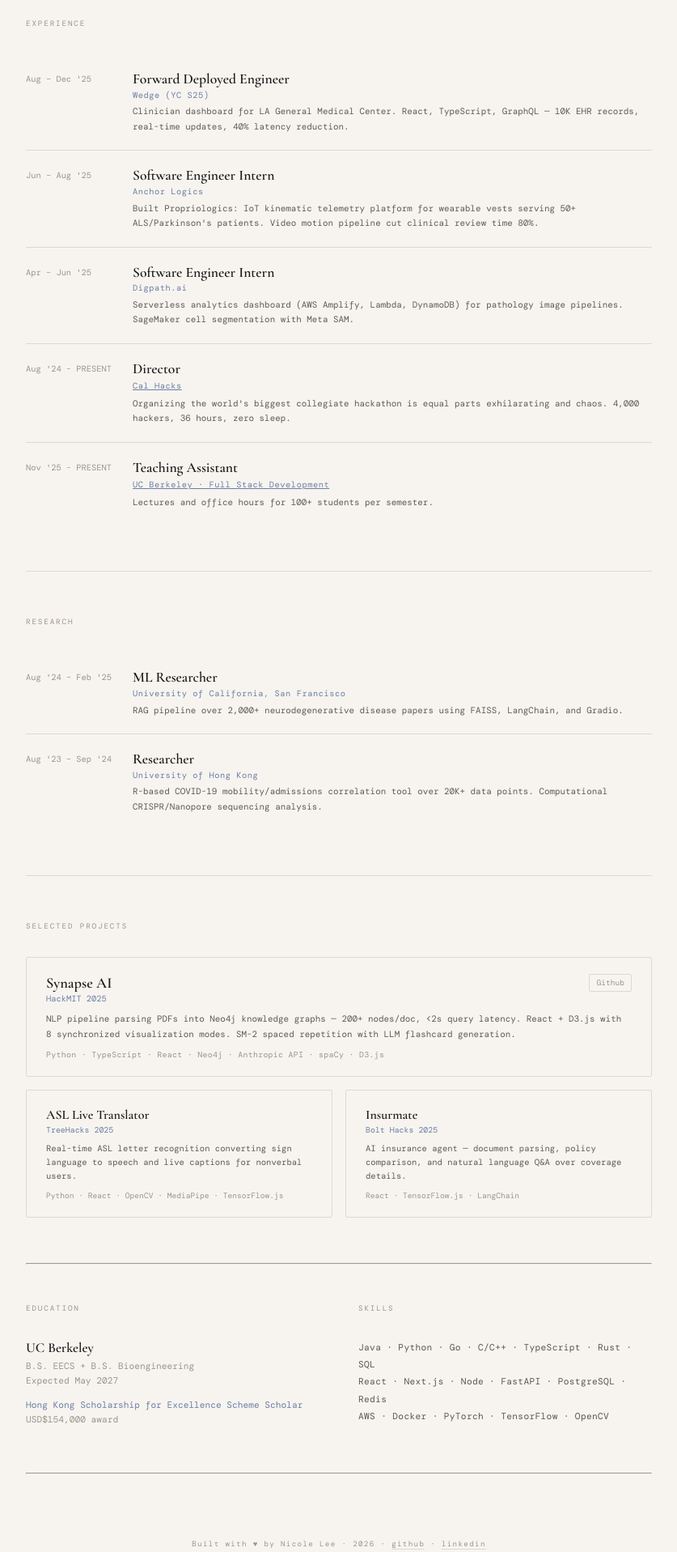
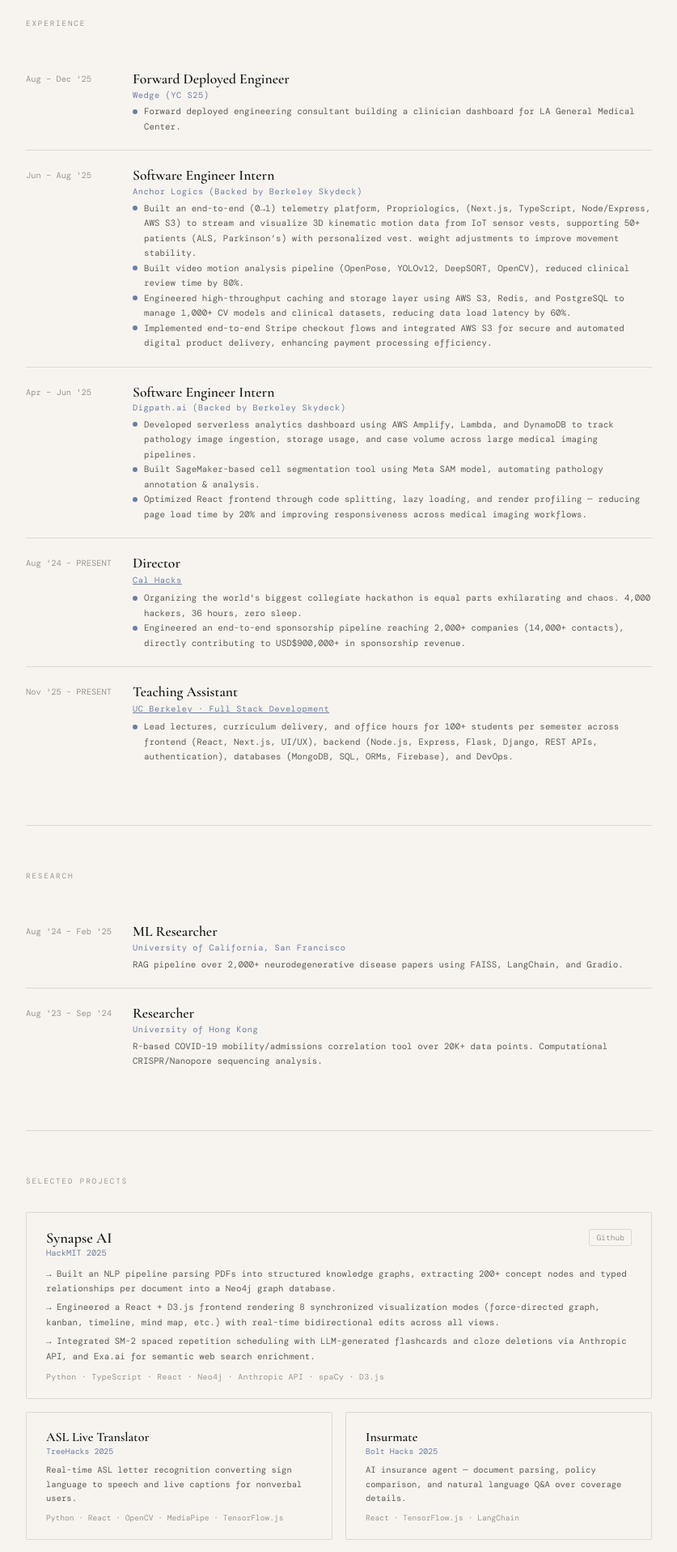
Before and after one commit to nicoleleehy1/nicole-portfolio-2026, a Next.js app: page / in a window 1280 px wide. Shown: the part 880-2797 px from the top of the page at 81% size, without its empty margins (221-1058 px from the left). Built offline with nearby package versions, Linux system fonts and the light colour scheme; a web font is replaced by a local one.

Commit message:
added to experience and projects descriptions

```diff
--- a/src/app/metadata.tsx
+++ b/src/app/metadata.tsx
@@ -10,33 +10,39 @@
     date: "Aug – Dec '25",
     role: "Forward Deployed Engineer",
     co: "Wedge (YC S25)",
-    desc: "Clinician dashboard for LA General Medical Center. React, TypeScript, GraphQL — 10K EHR records, real-time updates, 40% latency reduction.",
+    desc: "Forward deployed engineering consultant building a clinician dashboard for LA General Medical Center.",
   },
   {
     date: "Jun – Aug '25",
     role: "Software Engineer Intern",
-    co: "Anchor Logics",
-    desc: "Built Propriologics: IoT kinematic telemetry platform for wearable vests serving 50+ ALS/Parkinson's patients. Video motion pipeline cut clinical review time 80%.",
+    co: "Anchor Logics (Backed by Berkeley Skydeck)",
+    desc: `Built an end-to-end (0→1) telemetry platform, Propriologics, (Next.js, TypeScript, Node/Express, AWS S3) to stream and visualize 3D kinematic motion data from IoT sensor vests, supporting 50+ patients (ALS, Parkinson’s) with personalized vest. weight adjustments to improve movement stability.
+    Built video motion analysis pipeline (OpenPose, YOLOv12, DeepSORT, OpenCV), reduced clinical review time by 80%.
+    Engineered high-throughput caching and storage layer using AWS S3, Redis, and PostgreSQL to manage 1,000+ CV models and clinical datasets, reducing data load latency by 60%.
+    Implemented end-to-end Stripe checkout flows and integrated AWS S3 for secure and automated digital product delivery, enhancing payment processing efficiency.`,
   },
   {
     date: "Apr – Jun '25",
     role: "Software Engineer Intern",
-    co: "Digpath.ai",
-    desc: "Serverless analytics dashboard (AWS Amplify, Lambda, DynamoDB) for pathology image pipelines. SageMaker cell segmentation with Meta SAM.",
+    co: "Digpath.ai (Backed by Berkeley Skydeck)",
+    desc: `Developed serverless analytics dashboard using AWS Amplify, Lambda, and DynamoDB to track pathology image ingestion, storage usage, and case volume across large medical imaging pipelines.
+    Built SageMaker-based cell segmentation tool using Meta SAM model, automating pathology annotation & analysis.
+    Optimized React frontend through code splitting, lazy loading, and render profiling — reducing page load time by 20% and improving responsiveness across medical imaging workflows.`,
   },
   {
     date: "Aug '24 - PRESENT",
     role: "Director",
     co: "Cal Hacks",
     link: "https://calhacks.io/",
-    desc: "Organizing the world's biggest collegiate hackathon is equal parts exhilarating and chaos. 4,000 hackers, 36 hours, zero sleep.",
+    desc: `Organizing the world's biggest collegiate hackathon is equal parts exhilarating and chaos. 4,000 hackers, 36 hours, zero sleep.
+    Engineered an end-to-end sponsorship pipeline reaching 2,000+ companies (14,000+ contacts), directly contributing to USD$900,000+ in sponsorship revenue.`,
   },
   {
     date: "Nov '25 - PRESENT",
     role: "Teaching Assistant",
     co: "UC Berkeley · Full Stack Development",
     link: "https://fullstackdecal.com/",
-    desc: "Lectures and office hours for 100+ students per semester.",
+    desc: "Lead lectures, curriculum delivery, and office hours for 100+ students per semester across frontend (React, Next.js, UI/UX), backend (Node.js, Express, Flask, Django, REST APIs, authentication), databases (MongoDB, SQL, ORMs, Firebase), and DevOps.",
   },
 ];
 
--- a/src/app/page.tsx
+++ b/src/app/page.tsx
@@ -51,7 +51,7 @@
   return (
     <>
       {/* <style>{CSS}</style> */}
-      <div style={{ background: "", minHeight: "100vh" }}>
+      <div style={{ minHeight: "100vh" }}>
 
         {/* ── STICKY NAV ── */}
         <nav style={{
@@ -81,7 +81,7 @@
           }}>
 
           {/* ── HERO ── */}
-          <div style={{ position: "relative", background: "transparent" }}>
+          <div style={{ position: "relative" }}>
 
             {/* Subtle Grid lines */}
             <div style={{
@@ -239,7 +239,14 @@
                     ) : (
                       <div className="entry-co">{e.co}</div>
                     )}
-                    <div className="entry-desc">{e.desc}</div>
+                    <div className="entry-desc">
+                      {e.desc.split('\n').map((line, j) => (
+                        <div key={j} style={{ display: "flex", alignItems: "flex-start", gap: "0.5rem" }}>
+                          <div className="now-dot" style={{ marginTop: "0.7em", flexShrink: 0 }} />
+                          <span>{line.trim()}</span>
+                        </div>
+                      ))}
+                    </div>
                   </div>
                 </div>
               ))}
@@ -290,7 +297,13 @@
                 </a>
                 </div>
                 <p style={{ fontFamily: "var(--mono)", fontSize: "0.68rem", color: "#5e5c54", lineHeight: 1.7, marginTop: "0.6rem" }}>
-                  NLP pipeline parsing PDFs into Neo4j knowledge graphs — 200+ nodes/doc, &lt;2s query latency. React + D3.js with 8 synchronized visualization modes. SM-2 spaced repetition with LLM flashcard generation.
+                  → Built an NLP pipeline parsing PDFs into structured knowledge graphs, extracting 200+ concept nodes and typed relationships per document into a Neo4j graph database.
+                </p>
+                <p style={{ fontFamily: "var(--mono)", fontSize: "0.68rem", color: "#5e5c54", lineHeight: 1.7, marginTop: "0.3rem" }}>
+                  → Engineered a React + D3.js frontend rendering 8 synchronized visualization modes (force-directed graph, kanban, timeline, mind map, etc.) with real-time bidirectional edits across all views.
+                </p>
+                <p style={{ fontFamily: "var(--mono)", fontSize: "0.68rem", color: "#5e5c54", lineHeight: 1.7, marginTop: "0.3rem" }}>
+                  → Integrated SM-2 spaced repetition scheduling with LLM-generated flashcards and cloze deletions via Anthropic API, and Exa.ai for semantic web search enrichment.
                 </p>
                 <p style={{ fontFamily: "var(--mono)", fontSize: "0.62rem", color: "var(--muted)", marginTop: "0.6rem", letterSpacing: "0.03em" }}>
                   Python · TypeScript · React · Neo4j · Anthropic API · spaCy · D3.js
@@ -350,9 +363,9 @@
               <div style={{ flex: "1 1 260px" }}>
                 <p className="label fade-up d1" style={{ marginBottom: "2rem" }}>Skills</p>
                 <div className="skills-line">
-                  Java · Python · Go · C/C++ · TypeScript · Rust · SQL
+                  Java · Python · Go · C/C++ · TypeScript · SQL
                   <br />
-                  React · Next.js · Node · FastAPI · PostgreSQL · Redis
+                  React · Next.js · Node · Express · FastAPI · PostgreSQL · Docker
                   <br />
                   AWS · Docker · PyTorch · TensorFlow · OpenCV
                 </div>
```
